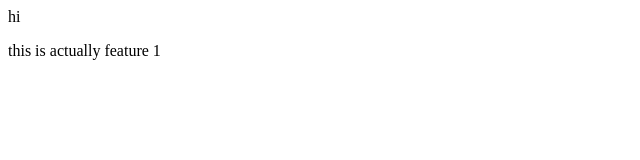
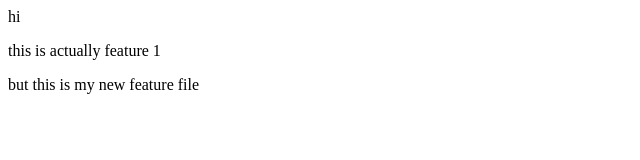
Before and after one commit to ReebaPatel/localrepo, a plain HTML site: page index.html in a window 1280 px wide. Shown: the whole page, without its empty margins (0-640 px from the left). Drawn offline with Linux system fonts and the light colour scheme.

Commit message:
add a line

```diff
--- a/index.html
+++ b/index.html
@@ -1,2 +1,3 @@
 <p>hi</p>
 <p> this is actually feature 1</p>
+<p>but this is my new feature file</p>
```
